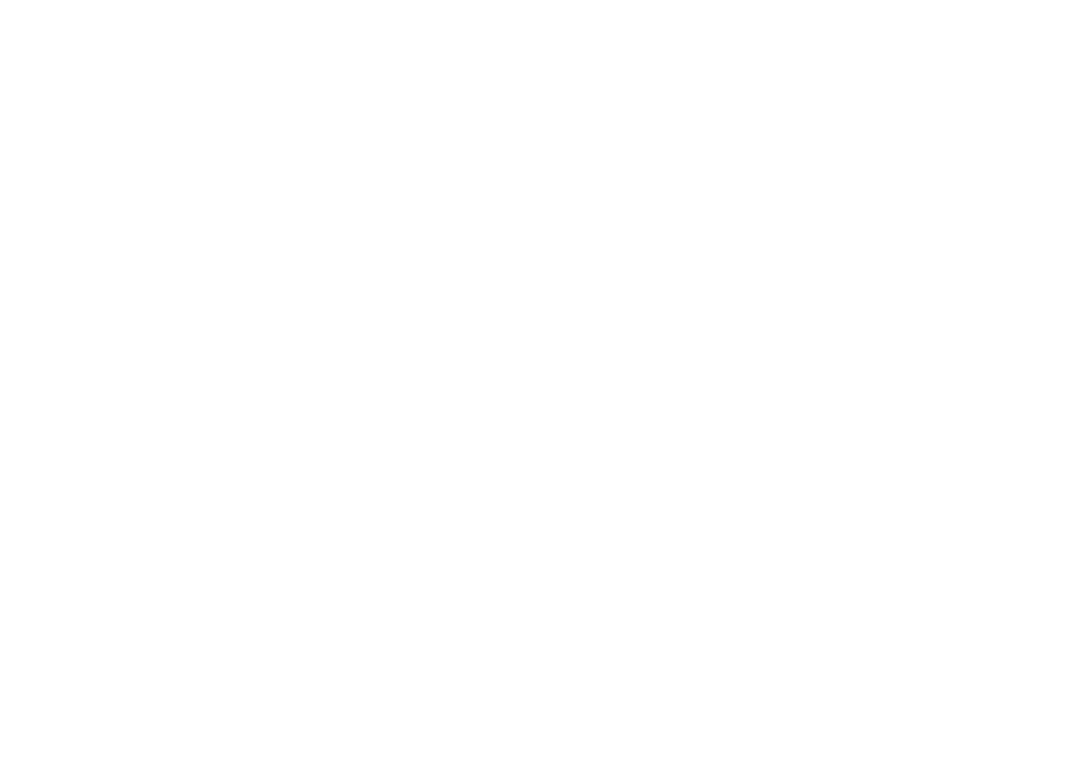
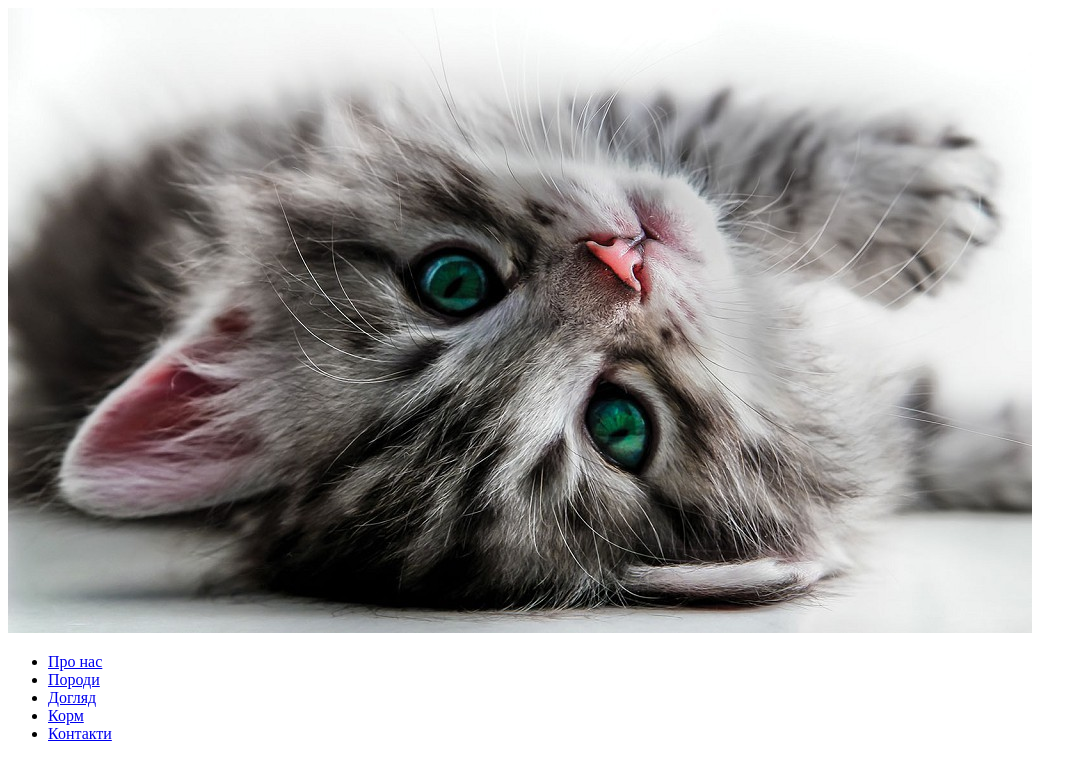
Before and after one commit to lili0425-feb/project, a plain HTML site: page index.html in a window 1280 px wide. Shown: the whole page, without its empty margins (0-1087 px from the left). Drawn offline with Linux system fonts and the light colour scheme.

Commit message:
adding nav

```diff
--- a/index.html
+++ b/index.html
@@ -1,14 +1,34 @@
 <!DOCTYPE html>
 <html lang="en">
+
 <head>
     <meta charset="UTF-8">
     <meta http-equiv="X-UA-Compatible" content="IE=edge">
     <meta name="viewport" content="width=device-width, initial-scale=1.0">
-    <title>Document</title>
+    <title>Cats` world</title>
     <link rel="shortcut icon" href="https://placekitten.com/96/139" type="image/x-icon">
-    <script src="https://unpkg.com/htmx.org@1.9.10" integrity="sha384-D1Kt99CQMDuVetoL1lrYwg5t+9QdHe7NLX/SoJYkXDFfX37iInKRy5xLSi8nO7UC" crossorigin="anonymous"></script>
+    <script src="https://unpkg.com/htmx.org@1.9.10"
+        integrity="sha384-D1Kt99CQMDuVetoL1lrYwg5t+9QdHe7NLX/SoJYkXDFfX37iInKRy5xLSi8nO7UC"
+        crossorigin="anonymous"></script>
 </head>
+
 <body>
+    <header class="header">
+        <nav class="header__nav">
+            <div class="header__logo">
+                <img src="img/лого.jpg" alt="Cats logo" />
+            </div>
+            <ul class="header__menu">
+                <li class="header__menu-item"><a href="#about">Про нас</a></li>
+                <li class="header__menu-item"><a href="#breeds">Породи</a></li>
+                <li class="header__menu-item"><a href="#care">Догляд</a></li>
+                <li class="header__menu-item"><a href="#food">Корм</a></li>
+                <li class="header__menu-item"><a href="#contacts">Контакти</a></li>
+            </ul>
+        </nav>
+    </header>
+
 
 </body>
+
 </html>
```
Also changed, not shown: img/Мейн-кун.jpg (added), img/британські.jpeg (added), img/бурманські.jpg (added), img/лого.jpg (added), img/персидські.png (added), img/регдол.jpg (added), img/шотландські.jpg (added).
